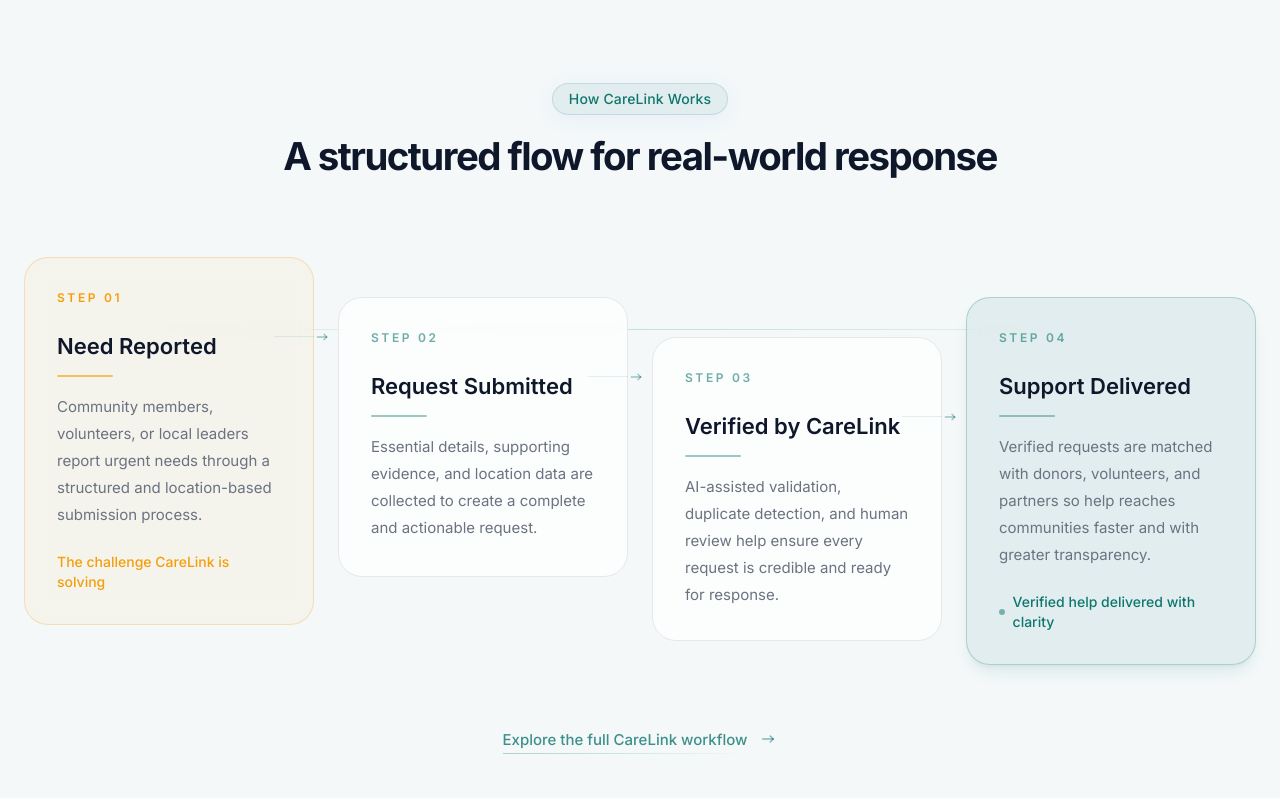
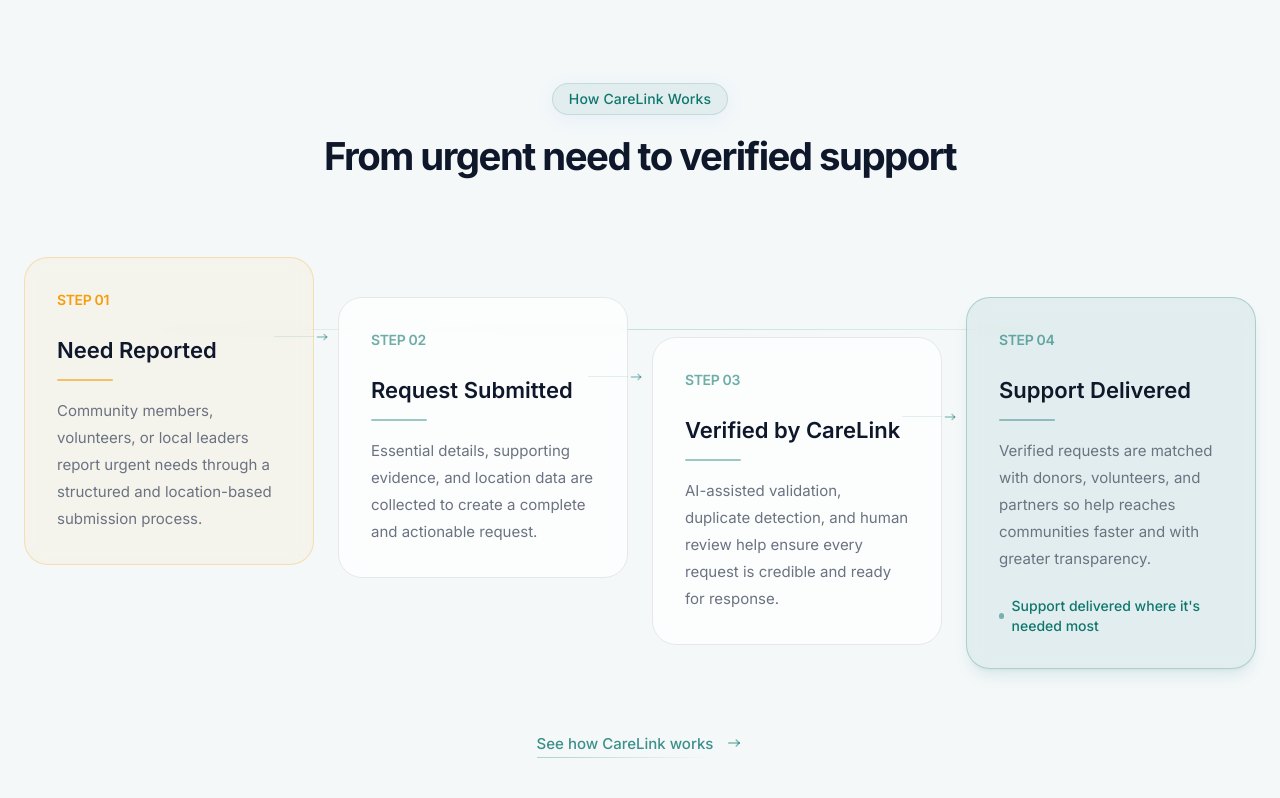
Before and after one commit to RayhanaAkterDev/Foundation-Management-system, a React (Vite) app in the folder frontend/: page / in a window 1280 px wide. Shown: the part 782-1580 px from the top of the page. Built offline with nearby package versions, Linux system fonts and the light colour scheme.

Commit message:
chor: updating how carelink works

```diff
--- a/frontend/src/pages/public/home/sections/howCareLinkWorks/HowItWorksSection.jsx
+++ b/frontend/src/pages/public/home/sections/howCareLinkWorks/HowItWorksSection.jsx
@@ -14,7 +14,7 @@
                         tone: 'glass',
                         size: 'lg',
                     }}
-                    title="A structured flow for real-world response"
+                    title="From urgent need to verified support"
                     headingSize="sectionHero"
                 />
 
--- a/frontend/src/pages/public/home/sections/howCareLinkWorks/WorkflowCard.jsx
+++ b/frontend/src/pages/public/home/sections/howCareLinkWorks/WorkflowCard.jsx
@@ -62,7 +62,7 @@
                 <div className="flex items-center justify-between">
                     <span
                         className={`
-                            text-[11px] sm:text-xs uppercase font-semibold tracking-[0.22em]
+                            text-xs sm:text-sm uppercase font-semibold tracking-tight
                             ${isAccent ? 'text-accent' : 'text-primary/60'}
                         `}
                     >
@@ -88,17 +88,10 @@
                     {item.desc}
                 </p>
 
-                {/* FOOTER */}
-                {isSoft && (
-                    <div className="mt-6 text-sm font-medium text-accent">
-                        The challenge CareLink is solving
-                    </div>
-                )}
-
                 {isStrong && (
                     <div className="mt-6 flex items-center gap-2 text-sm font-medium text-primary">
                         <span className="w-1.5 h-1.5 rounded-full bg-primary animate-pulse" />
-                        Verified help delivered with clarity
+                        Support delivered where it's needed most
                     </div>
                 )}
             </Motion>
--- a/frontend/src/pages/public/home/sections/howCareLinkWorks/WorkflowLink.jsx
+++ b/frontend/src/pages/public/home/sections/howCareLinkWorks/WorkflowLink.jsx
@@ -19,7 +19,7 @@
             >
                 <span className="relative">
                     <span className="group-hover:text-accent/80 transition">
-                        Explore the full CareLink workflow
+                        See how CareLink works
                     </span>
 
                     <span className="absolute left-0 -bottom-1 w-full h-px bg-linear-to-r from-primary/30 via-primary/15 to-transparent group-hover:from-accent/60 group-hover:via-accent/30 transition" />
```
